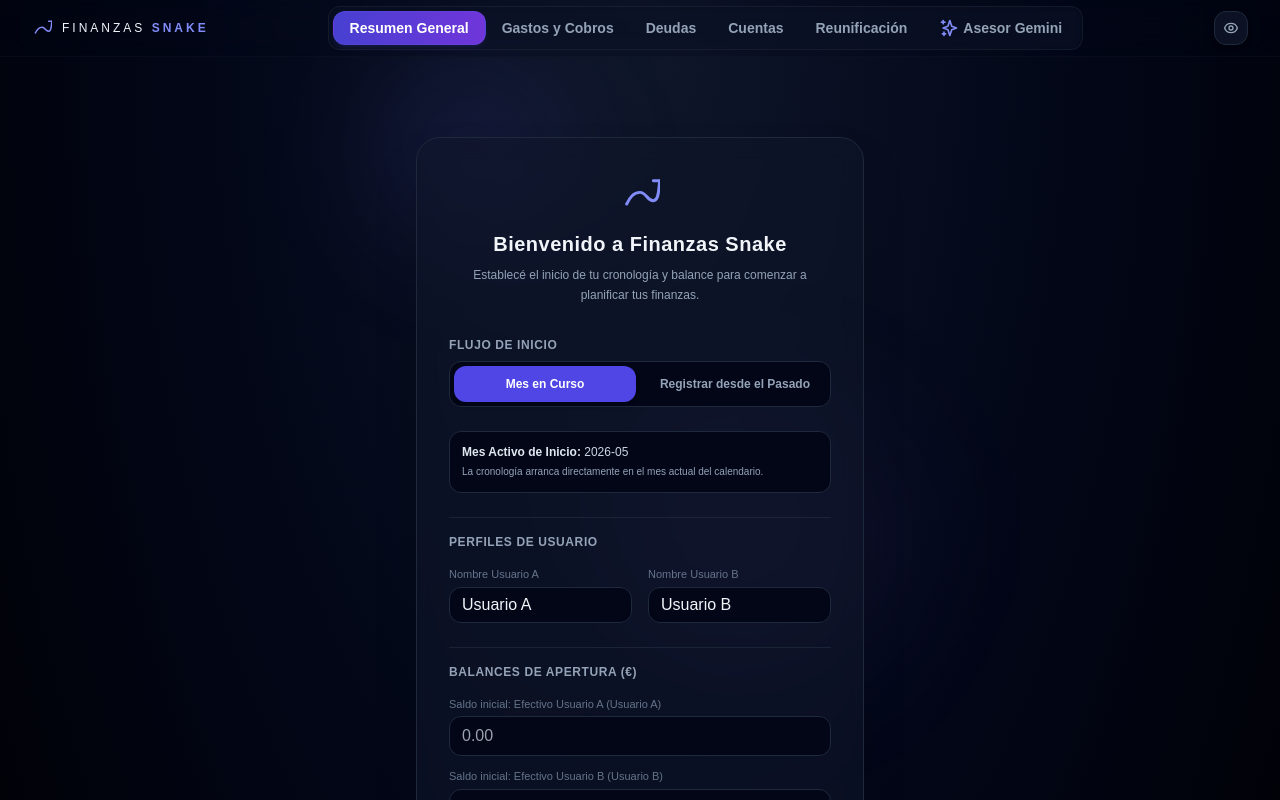
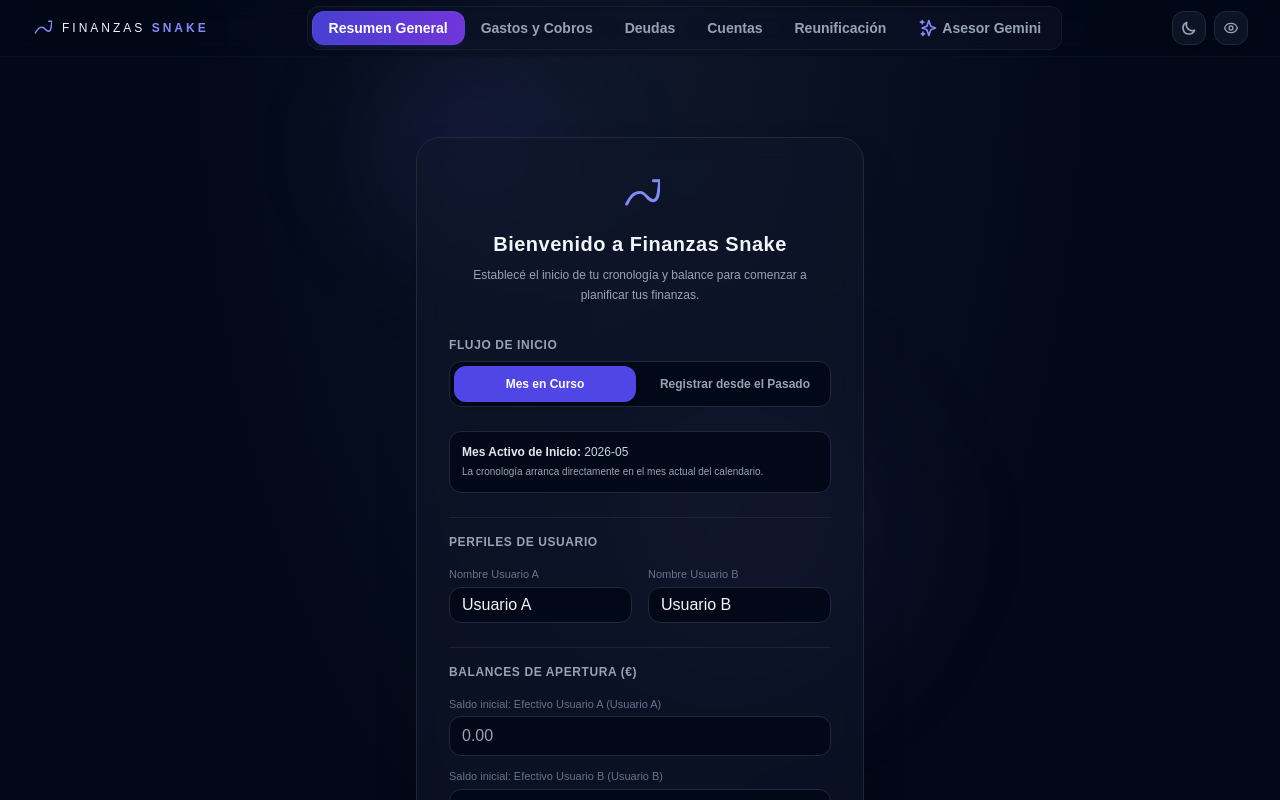
Before and after one commit to Snakeblack/finanzas-snake, a React (Vite) app: page / in a window 1280 px wide. Shown: the top 800 px of the page. Built offline with nearby package versions, Linux system fonts and the light colour scheme.

Commit message:
feat: implement global finance context and root application component with theme and privacy support

```diff
--- a/src/components/App.tsx
+++ b/src/components/App.tsx
@@ -79,7 +79,9 @@ function MainAppContent() {
 		importSuccess,
 		hideSensitiveData,
 		toggleSensitiveData,
-		formatAmount
+		formatAmount,
+		theme,
+		toggleTheme
 	} = useFinanzas();
 
 	// Adaptador para el input del archivo JSON de copia de seguridad
@@ -104,7 +106,7 @@ function MainAppContent() {
 
 	return (
 		<div
-			className={`min-h-screen ${activeTab === 'ai' ? 'h-screen overflow-hidden' : activeTab === 'transactions' ? 'lg:h-screen lg:overflow-hidden' : ''} flex flex-col bg-slate-950 bg-[radial-gradient(ellipse_at_top,_var(--tw-gradient-stops))] from-slate-900 via-slate-950 to-black text-slate-100 font-sans antialiased selection:bg-indigo-500 selection:text-white relative overflow-hidden`}
+			className={`min-h-screen ${activeTab === 'ai' ? 'h-screen overflow-hidden' : activeTab === 'transactions' ? 'lg:h-screen lg:overflow-hidden' : ''} flex flex-col bg-slate-950 bg-[radial-gradient(ellipse_at_top,_var(--tw-gradient-stops))] from-slate-900 via-slate-950 to-slate-950 text-slate-100 font-sans antialiased selection:bg-indigo-500 selection:text-white relative overflow-hidden`}
 		>
 			{/* Ambient glows */}
 			<div className="bg-glow-indigo top-0 left-1/4" />
@@ -213,6 +215,27 @@ function MainAppContent() {
 						</button>
 					</nav>
 					<div className="flex items-center space-x-2 ml-auto md:ml-3">
+						<button
+							onClick={toggleTheme}
+							className={`p-2 rounded-xl transition-all border shadow-md flex items-center justify-center ${
+								theme === 'light'
+									? 'text-amber-500 border-amber-500/20 bg-amber-500/10 hover:bg-amber-500/20'
+									: 'text-slate-400 border-slate-800 bg-slate-900/80 hover:text-slate-200 hover:border-slate-700'
+							}`}
+							title={theme === 'light' ? 'Cambiar a modo oscuro' : 'Cambiar a modo claro'}
+						>
+							{theme === 'light' ? (
+								<svg className="w-4 h-4 text-amber-500" fill="none" viewBox="0 0 24 24" stroke="currentColor" strokeWidth={2.5}>
+									<circle cx="12" cy="12" r="4" />
+									<path strokeLinecap="round" strokeLinejoin="round" d="M12 2v2m0 16v2M4.93 4.93l1.41 1.41m11.31 11.31l1.41 1.41M2 12h2m16 0h2M6.34 17.66l-1.41 1.41m14.14-14.14l-1.41 1.41" />
+								</svg>
+							) : (
+								<svg className="w-4 h-4 text-slate-400 hover:text-slate-200" fill="none" viewBox="0 0 24 24" stroke="currentColor" strokeWidth={2.5}>
+									<path strokeLinecap="round" strokeLinejoin="round" d="M20.354 15.354A9 9 0 018.646 3.646 9.003 9.003 0 0012 21a9.003 9.003 0 008.354-5.646z" />
+								</svg>
+							)}
+						</button>
+
 						<button
 							onClick={toggleSensitiveData}
 							className={`p-2 rounded-xl transition-all border shadow-md flex items-center justify-center ${
--- a/src/context/FinanzasContext.tsx
+++ b/src/context/FinanzasContext.tsx
@@ -182,6 +182,10 @@ export interface FinanzasContextType {
 	toggleSensitiveData: () => void;
 	formatAmount: (amount: number, options?: { showSign?: boolean; decimals?: number; forceShow?: boolean }) => string;
 
+	// Tema (Modo Claro/Oscuro)
+	theme: 'light' | 'dark';
+	toggleTheme: () => void;
+
 	// Valores calculados
 	activePeriodData: any;
 	totalIncomes: number;
@@ -266,6 +270,33 @@ export const FinanzasProvider = ({ children }: { children: ReactNode }) => {
 			return newVal;
 		});
 	};
+
+	// === TEMA (MODO CLARO / OSCURO) ===
+	const [theme, setTheme] = useState<'light' | 'dark'>(() => {
+		if (typeof window !== 'undefined') {
+			return (localStorage.getItem('finanzas_theme') as 'light' | 'dark') || 'dark';
+		}
+		return 'dark';
+	});
+
+	const toggleTheme = () => {
+		setTheme((prev) => {
+			const newVal = prev === 'dark' ? 'light' : 'dark';
+			localStorage.setItem('finanzas_theme', newVal);
+			return newVal;
+		});
+	};
+
+	useEffect(() => {
+		if (typeof window !== 'undefined') {
+			const root = window.document.documentElement;
+			if (theme === 'light') {
+				root.classList.add('light');
+			} else {
+				root.classList.remove('light');
+			}
+		}
+	}, [theme]);
 
 	const formatAmount = (amount: number, options?: { showSign?: boolean; decimals?: number; forceShow?: boolean }) => {
 		if (hideSensitiveData && !options?.forceShow) {
@@ -2232,6 +2263,10 @@ export const FinanzasProvider = ({ children }: { children: ReactNode }) => {
 			toggleSensitiveData,
 			formatAmount,
 
+			// Tema (Modo Claro/Oscuro)
+			theme,
+			toggleTheme,
+
 			// Valores calculados
 			activePeriodData,
 			totalIncomes,
--- a/styles.css
+++ b/styles.css
@@ -34,6 +34,71 @@
     --ring: 224 82% 56%;
 
     --radius: 0.75rem;
+
+    /* Slate variables for Dark Mode (Default) */
+    --slate-50: 210 40% 98%;
+    --slate-100: 210 40% 96.1%;
+    --slate-200: 214.3 31.8% 91.4%;
+    --slate-300: 212.7 26.8% 83.9%;
+    --slate-350: 214 21% 74.5%;
+    --slate-400: 215.4 16.3% 65.1%;
+    --slate-450: 215.4 16.3% 56%;
+    --slate-500: 215.4 16.3% 46.9%;
+    --slate-600: 215.4 19.3% 34.5%;
+    --slate-700: 217.2 19.1% 26.7%;
+    --slate-750: 217.2 26% 22%;
+    --slate-800: 217.2 32.6% 17.5%;
+    --slate-850: 220 40% 14.3%;
+    --slate-900: 222.2 47.4% 11.2%;
+    --slate-950: 222.2 84% 4.9%;
+  }
+
+  .light {
+    --background: 210 40% 98%;
+    --foreground: 222.2 47.4% 11.2%;
+
+    --muted: 210 40% 96.1%;
+    --muted-foreground: 215.4 16.3% 46.9%;
+
+    --popover: 210 40% 98%;
+    --popover-foreground: 222.2 47.4% 11.2%;
+
+    --card: 210 40% 98%;
+    --card-foreground: 222.2 47.4% 11.2%;
+
+    --border: 214.3 32% 91.4%;
+    --input: 214.3 32% 91.4%;
+
+    --primary: 222.2 47.4% 11.2%;
+    --primary-foreground: 210 40% 98%;
+
+    --secondary: 210 40% 96.1%;
+    --secondary-foreground: 222.2 47.4% 11.2%;
+
+    --accent: 210 40% 96.1%;
+    --accent-foreground: 222.2 47.4% 11.2%;
+
+    --destructive: 0 84.2% 60.2%;
+    --destructive-foreground: 210 40% 98%;
+
+    --ring: 221.2 83.2% 53.3%;
+
+    /* Inverted Slate variables for Light Mode */
+    --slate-50: 222.2 47.4% 11.2%;
+    --slate-100: 222.2 47.4% 11.2%;
+    --slate-200: 217.2 32.6% 17.5%;
+    --slate-300: 215.4 19.3% 26.5%;
+    --slate-350: 215.4 19.3% 32.5%;
+    --slate-400: 215.4 16.3% 42%;
+    --slate-450: 215.4 16.3% 48%;
+    --slate-500: 215.4 16.3% 54%;
+    --slate-600: 215.4 16.3% 62%;
+    --slate-700: 215.4 19.3% 72%;
+    --slate-750: 217.2 26% 80%;
+    --slate-800: 214.3 32% 86%;
+    --slate-850: 214 32% 91%;
+    --slate-900: 210 40% 96.1%;
+    --slate-950: 210 40% 98%;
   }
 }
 
@@ -149,3 +214,57 @@ textarea {
     transform: translateY(0);
   }
 }
+
+/* --- LIGHT MODE OVERRIDES --- */
+
+.light html {
+  color-scheme: light;
+}
+
+.light ::-webkit-scrollbar-thumb {
+  background: #cbd5e1;
+}
+
+.light ::-webkit-scrollbar-thumb:hover {
+  background: #94a3b8;
+}
+
+.light .premium-card {
+  background: rgba(255, 255, 255, 0.7);
+  border: 1px solid rgba(0, 0, 0, 0.05);
+  box-shadow: 0 8px 32px 0 rgba(15, 23, 42, 0.04);
+}
+
+.light .premium-card:hover {
+  border-color: rgba(99, 102, 241, 0.25);
+  box-shadow: 0 12px 40px 0 rgba(99, 102, 241, 0.05);
+}
+
+.light .glass-panel {
+  background: rgba(255, 255, 255, 0.8);
+  border: 1px solid rgba(0, 0, 0, 0.06);
+  box-shadow: 0 8px 32px 0 rgba(15, 23, 42, 0.04);
+}
+
+.light .premium-input {
+  background: rgba(255, 255, 255, 0.8) !important;
+  border: 1px solid rgba(0, 0, 0, 0.12) !important;
+  color: hsl(var(--foreground)) !important;
+}
+
+.light .premium-input:focus {
+  border-color: rgba(99, 102, 241, 0.8) !important;
+  box-shadow: 0 0 0 3px rgba(99, 102, 241, 0.12) !important;
+}
+
+/* Light mode specific adjustment for calendar/date picker icons */
+.light input[type="date"]::-webkit-calendar-picker-indicator,
+.light input[type="month"]::-webkit-calendar-picker-indicator {
+  filter: invert(0);
+}
+
+/* Dark mode adjustment for calendar picker indicator (which might need invert) */
+input[type="date"]::-webkit-calendar-picker-indicator,
+input[type="month"]::-webkit-calendar-picker-indicator {
+  filter: invert(1);
+}
--- a/tailwind.config.js
+++ b/tailwind.config.js
@@ -47,6 +47,25 @@ export default {
 				card: {
 					DEFAULT: 'hsl(var(--card))',
 					foreground: 'hsl(var(--card-foreground))'
+				},
+				slate: {
+					50: 'hsl(var(--slate-50) / <alpha-value>)',
+					100: 'hsl(var(--slate-100) / <alpha-value>)',
+					200: 'hsl(var(--slate-200) / <alpha-value>)',
+					300: 'hsl(var(--slate-300) / <alpha-value>)',
+					350: 'hsl(var(--slate-350) / <alpha-value>)',
+					400: 'hsl(var(--slate-400) / <alpha-value>)',
+					450: 'hsl(var(--slate-450) / <alpha-value>)',
+					500: 'hsl(var(--slate-500) / <alpha-value>)',
+					600: 'hsl(var(--slate-600) / <alpha-value>)',
+					700: 'hsl(var(--slate-700) / <alpha-value>)',
+					750: 'hsl(var(--slate-750) / <alpha-value>)',
+					755: 'hsl(var(--slate-750) / <alpha-value>)',
+					800: 'hsl(var(--slate-800) / <alpha-value>)',
+					850: 'hsl(var(--slate-850) / <alpha-value>)',
+					900: 'hsl(var(--slate-900) / <alpha-value>)',
+					955: 'hsl(var(--slate-950) / <alpha-value>)', // Add 955 as alias just in case, but standard is 950
+					950: 'hsl(var(--slate-950) / <alpha-value>)'
 				}
 			},
 			borderRadius: {
```
